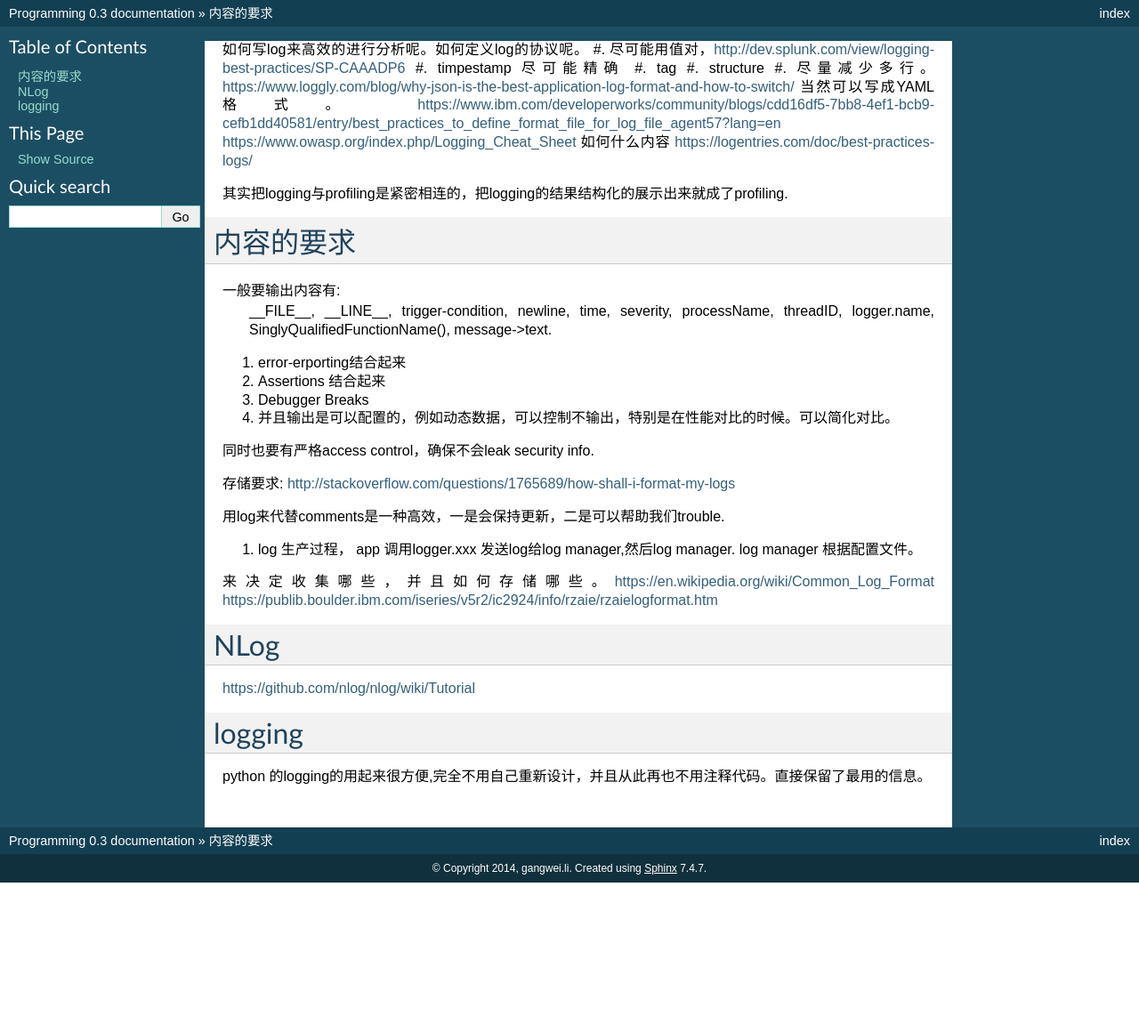
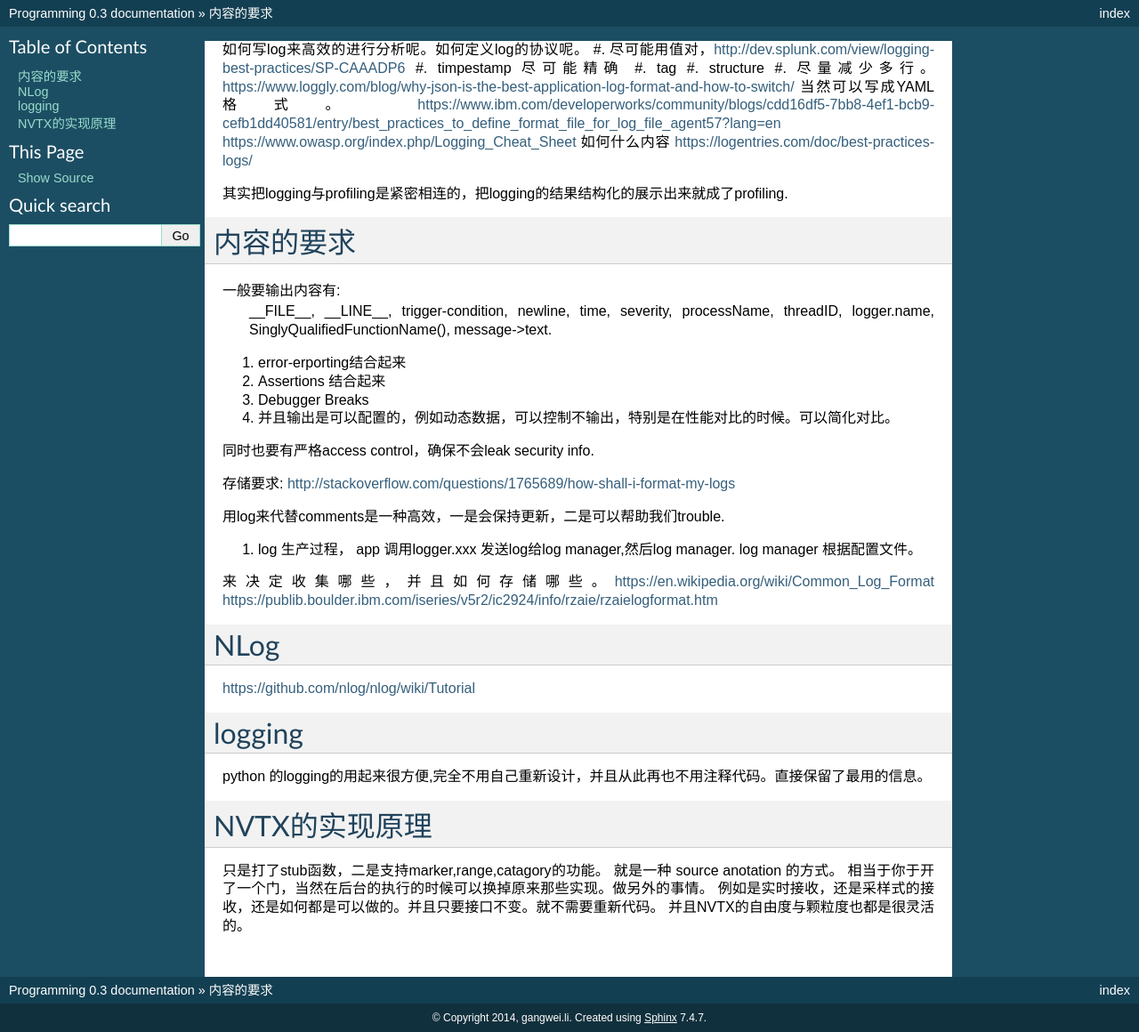
Before and after one commit to gwli/Programming, a Sphinx documentation site: the page built from source/content/Stage_2/logging.rst, in a window 1280 px wide. Shown: the whole page at 89% size. Built offline with Sphinx 7.4.7, drawn with Linux system fonts in a browser that asks for light colours; before the commit the page ends 992 px from its top, so only the background shows below that.

```diff
--- a/source/content/Stage_2/ParaCheck.rst
+++ b/source/content/Stage_2/ParaCheck.rst
@@ -7,3 +7,9 @@
 
 而些工作是完全可以有编译器再加一个+自定义的库来实现的。
 例如 VS Code contract的用法一样。http://www.cnblogs.com/yangecnu/p/The-evolution-of-argument-validation-in-DotNet.html
+
+同时把参数检查，同时把log结合起来，例如
+
+DEBUG_IF(assert_condition, "massge", "metadata such as time,pid")
+
+并且契约式设计，也就是在使用者与设计者之间的之些约定。
--- a/source/content/Stage_2/logging.rst
+++ b/source/content/Stage_2/logging.rst
@@ -13,6 +13,7 @@
 
 
 其实把logging与profiling是紧密相连的，把logging的结果结构化的展示出来就成了profiling.
+
 
 内容的要求
 ==========
@@ -44,8 +45,6 @@
 
 https://github.com/nlog/nlog/wiki/Tutorial
 
-
-
 logging
 =======
 
@@ -59,3 +58,12 @@
    gtl_log = logging.FileHander("file/path")
    logger.addHandler(gtl_log)
    logger.removeHandler(gtl_log)
+
+
+NVTX的实现原理
+==============
+
+只是打了stub函数，二是支持marker,range,catagory的功能。 就是一种 source anotation 的方式。
+相当于你于开了一个门，当然在后台的执行的时候可以换掉原来那些实现。做另外的事情。
+例如是实时接收，还是采样式的接收，还是如何都是可以做的。并且只要接口不变。就不需要重新代码。
+并且NVTX的自由度与颗粒度也都是很灵活的。
```
